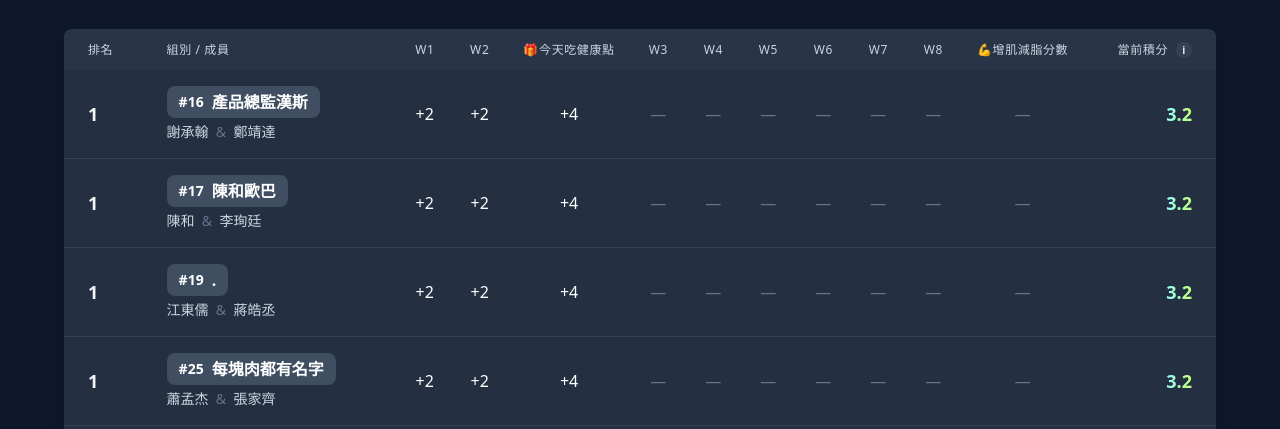
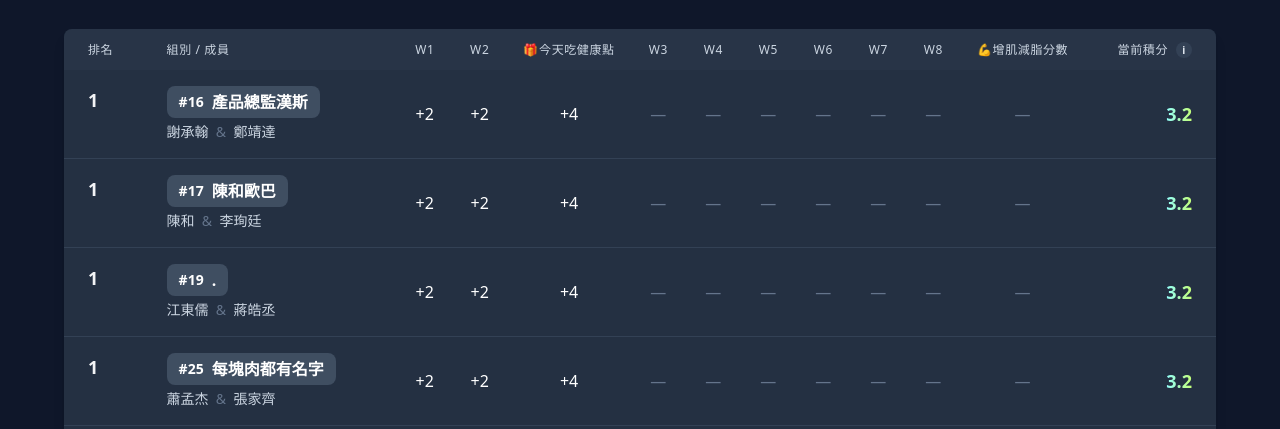
Before and after one commit to LouieWeng/cmoney-fitness-challenge, a React (Vite) app: page /#/ranking in a window 1280 px wide. Shown: the part 371-800 px from the top of the page. Built offline with nearby package versions, Linux system fonts and the light colour scheme.

Commit message:
Update RankingPage.tsx

```diff
--- a/pages/RankingPage.tsx
+++ b/pages/RankingPage.tsx
@@ -192,30 +192,16 @@ const RankingPage: React.FC = () => {
                   return (
                     <tr key={team.id} className={rank <= 3 ? 'bg-slate-700/30' : ''}>
                       {/* 排名 */}
-                      <td className="px-6 py-4 whitespace-nowrap text-lg font-bold">
+                      {/*<td className="px-6 py-4 whitespace-nowrap text-lg font-bold">
                         {rank <= 3 && top3Count <= 5 ? getTrophyIcon(rank) : null}
                         <span className="hidden sm:inline">{rank}</span>
+                      </td>*/}
+                      <td className="px-6 py-4 whitespace-nowrap text-lg font-bold flex items-center gap-1">
+                        {rank <= 3 && top3Count <= 5 ? getTrophyIcon(rank) : null}
+                        <span>{rank}</span>
                       </td>
 
-                      {/* 組別 / 成員 */}
-                      {/*<td className="px-6 py-4 text-white">
-                        <div className="flex items-center gap-2">
-                          <span className="bg-slate-600 text-white text-xs font-bold px-[6px] py-[2px] rounded-md">
-                            #{team.id}
-                          </span>
-                          <span className="font-medium">{team.name}</span>
-                        </div>
-                        <div className="text-slate-300 text-sm mt-1">
-                          {team.members.map((m, i) => (
-                            <span key={i}>
-                              {m}
-                              {i < team.members.length - 1 && (
-                                <span className="text-slate-500"> &nbsp;&amp;&nbsp; </span>
-                              )}
-                            </span>
-                          ))}
-                        </div>
-                      </td>*/}
+
                       {/* 組別 / 成員：把 #id + 隊名合併在同一個框 */}
                       <td className="px-6 py-4 text-white">
                         <div className="flex items-center gap-2 min-w-0">
```
